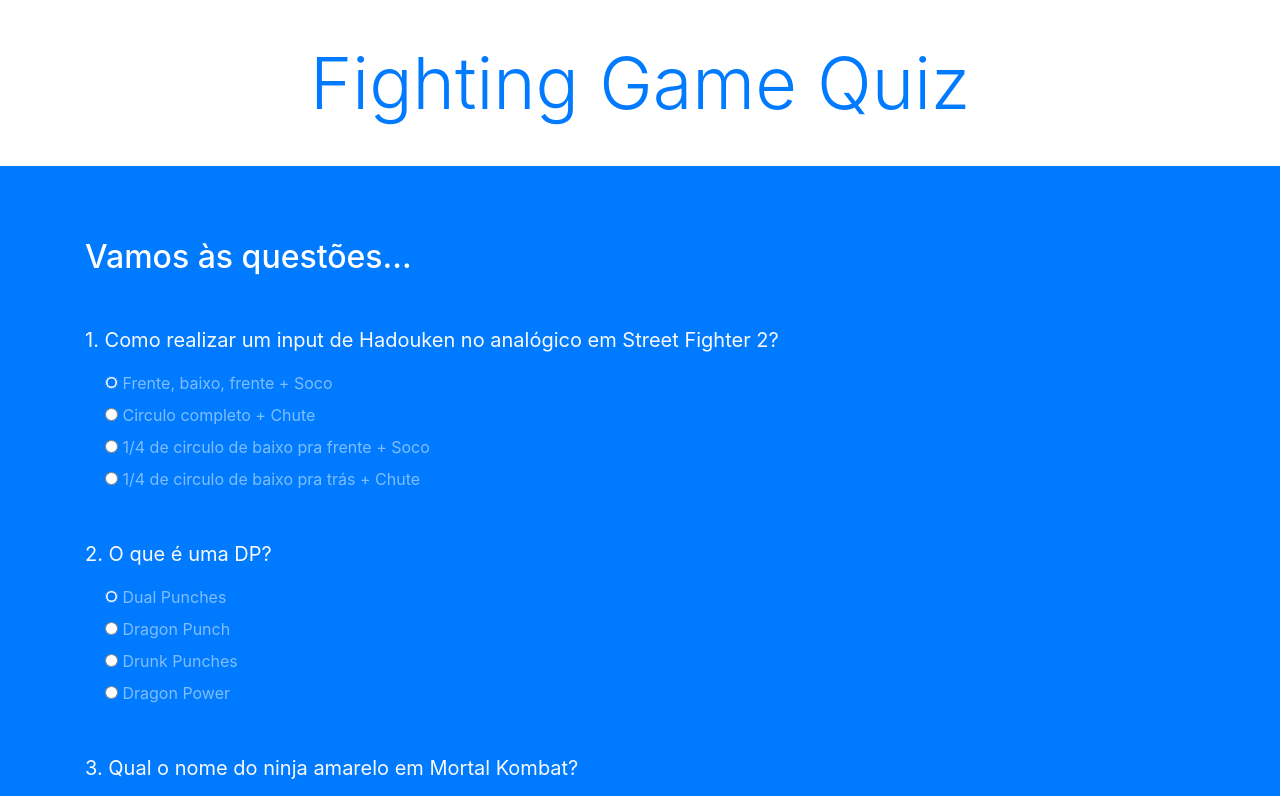
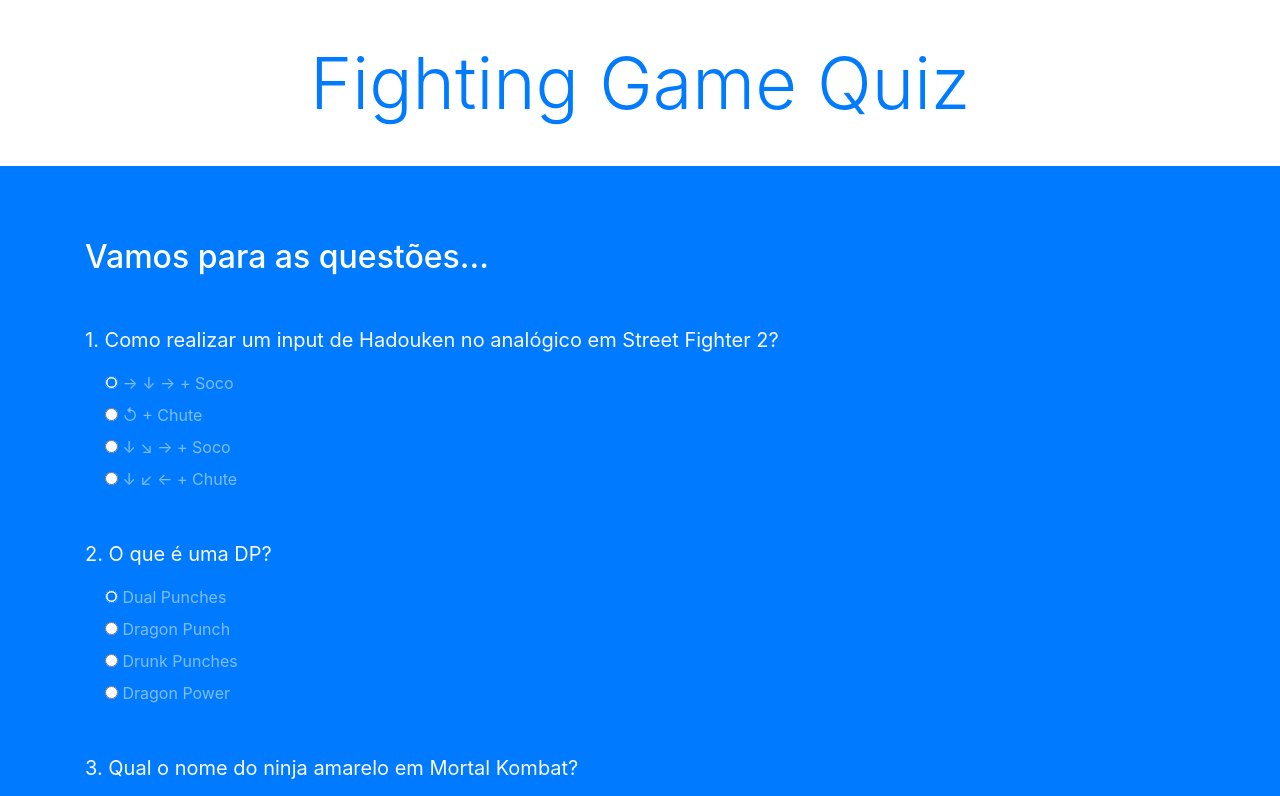
Before and after one commit to victorhostert/Projeto-Quiz, a plain HTML site: page index.html in a window 1280 px wide. Shown: the top 796 px of the page. Drawn offline with nearby package versions, Linux system fonts and the light colour scheme.

Commit message:
feat: melhoria nos inputs q1

```diff
--- a/index.html
+++ b/index.html
@@ -25,26 +25,26 @@
   <!-- quiz section -->
   <div class="quiz py-4 bg-primary">
     <div class="container">
-      <h2 class="my-5 text-white">Vamos às questões...</h2>
+      <h2 class="my-5 text-white">Vamos para as questões...</h2>
 
       <form class="quiz-form text-light">
         <div class="my-5">
           <p class="lead font-weight-normal">1. Como realizar um input de Hadouken no analógico em Street Fighter 2?</p>
           <div class="form-check my-2 text-white-50">
             <input type="radio" name="q1" value="A" checked>
-            <label class="form-check-label">Frente, baixo, frente + Soco</label>
+            <label class="form-check-label">&#8594; &#8595; &#8594; + Soco</label>
           </div>
           <div class="form-check my-2 text-white-50">
             <input type="radio" name="q1" value="B">
-            <label class="form-check-label">Circulo completo + Chute</label>
+            <label class="form-check-label">&#8634;	 + Chute</label>
           </div>
           <div class="form-check my-2 text-white-50">
             <input type="radio" name="q1" value="C">
-            <label class="form-check-label">1/4 de circulo de baixo pra frente + Soco</label>
+            <label class="form-check-label">&#8595; &#8600; &#8594; + Soco</label>
           </div>
           <div class="form-check my-2 text-white-50">
             <input type="radio" name="q1" value="D">
-            <label class="form-check-label">1/4 de circulo de baixo pra trás + Chute</label>
+            <label class="form-check-label">&#8595;	&#8601; &#8592;	+ Chute</label>
           </div>
         </div>
         <div class="my-5">
```
